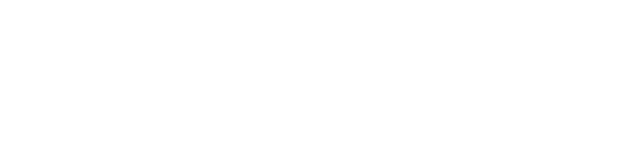
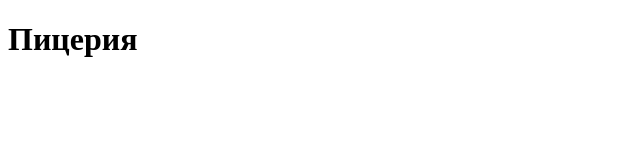
Before and after one commit to krasnov988/test_repo, a plain HTML site: page index.html in a window 1280 px wide. Shown: the whole page, without its empty margins (0-640 px from the left). Drawn offline with Linux system fonts and the light colour scheme.

Commit message:
Изменины файлы

```diff
--- a/index.html
+++ b/index.html
@@ -6,6 +6,6 @@
     <title>Document</title>
 </head>
 <body>
-
+    <h1>Пицерия</h1>
 </body>
 </html>
```
Also changed, not shown: 1 other file.
